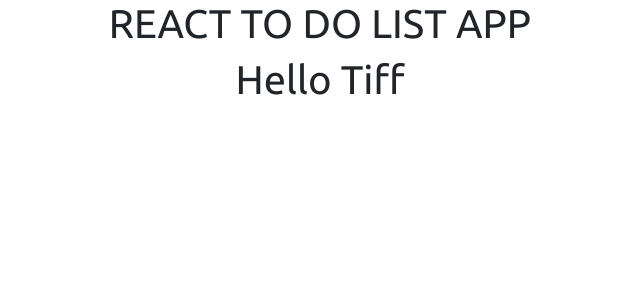
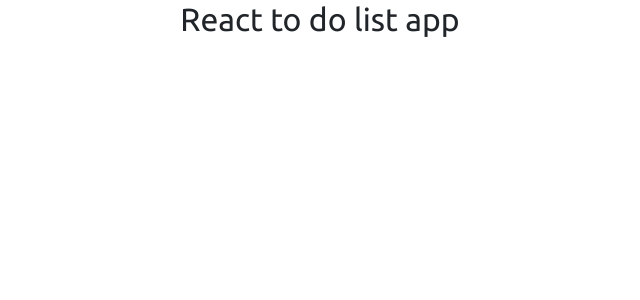
Before and after one commit to TayloPortfolioWebsites/reactExercise2, a React (Create React App) app in the folder reactapp1/: page / in a window 1280 px wide. Shown: the top 300 px of the page, without its empty margins (320-960 px from the left). Built offline with nearby package versions, Linux system fonts and the light colour scheme.

Commit message:
setup default props

```diff
--- a/reactapp1/src/App.js
+++ b/reactapp1/src/App.js
@@ -71,7 +71,7 @@
 function App() {
   return (
     <div className="container">
-      <Header title='Hello Tiff'/>
+      <Header /*title='Hello Tiff'*//>
     </div>
   );
 }
--- a/reactapp1/src/components/Header.js
+++ b/reactapp1/src/components/Header.js
@@ -1,16 +1,20 @@
 import React from 'react'
 
-const Header = (props) => {
+const Header = ({title}) => {
   return (
     <header>
-        <h1 style={{textAlign: 'center'}}>
+        {/* <h1 style={{textAlign: 'center'}}>
             REACT TO DO LIST APP
-        </h1>
-        <h1 style={{textAlign: 'center'}}>
-            {props.title}
-        </h1>
+        </h1> */}
+        <h2 style={{textAlign: 'center'}}>
+            {title}
+        </h2>
     </header>
   )
 }
 
+Header.defaultProps = {
+    title: 'React to do list app'
+}
+
 export default Header
```
